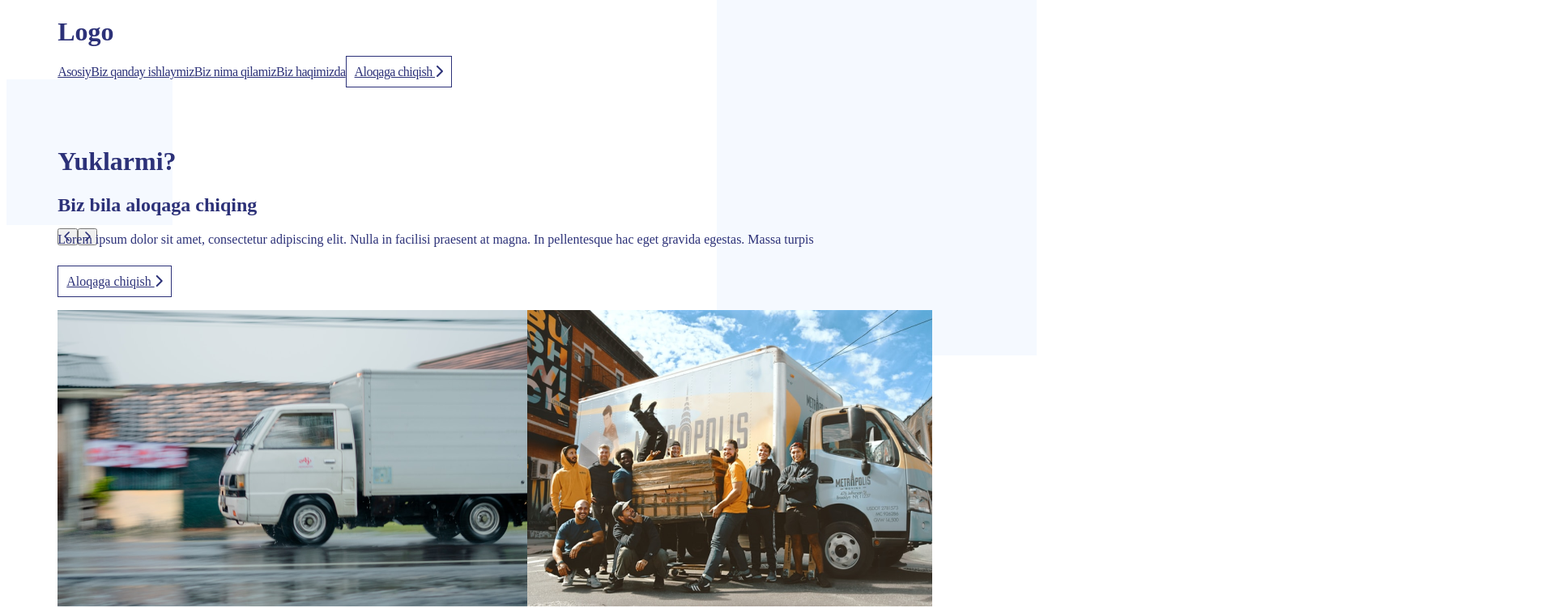
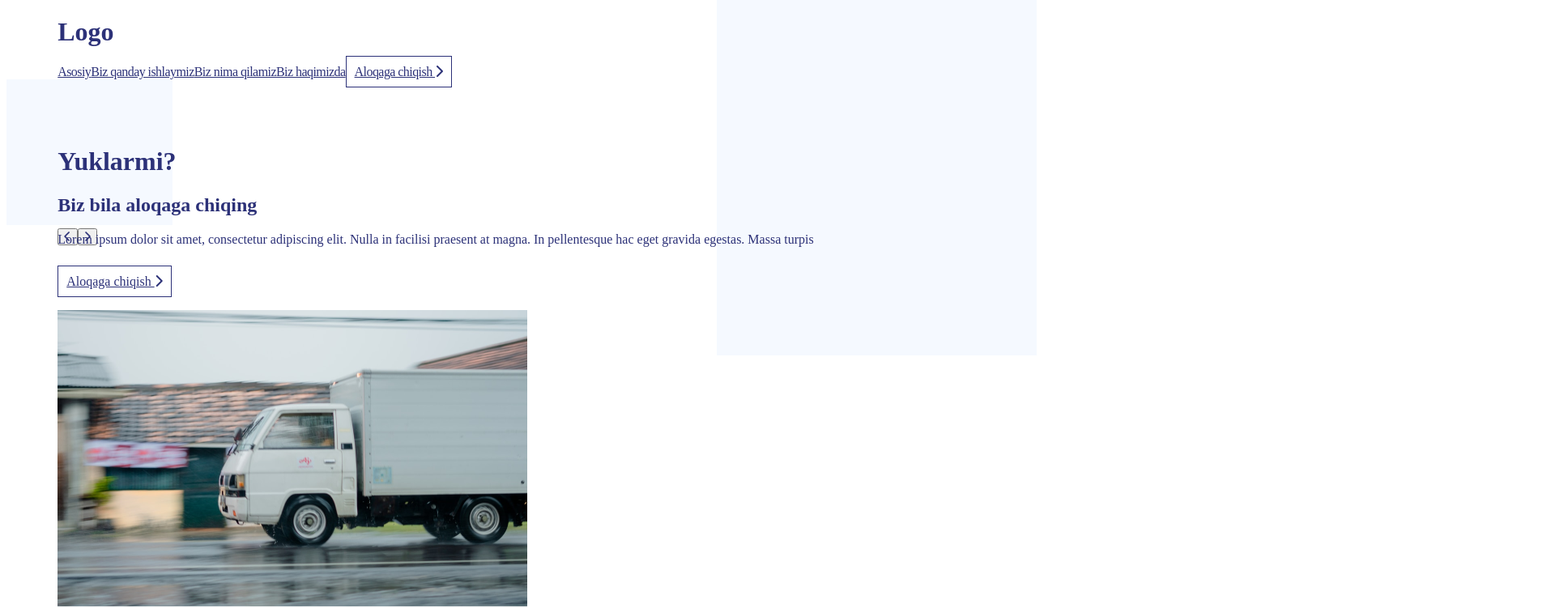
Before and after one commit to hakimov-dev/truck-service-landing, a Vue app: page / in a window 1280 px wide. Shown: the top 751 px of the page at 81% size, 1920 px wide, since content can reach past the window. Built offline with nearby package versions, Linux system fonts and the light colour scheme; the HTML template or start-up script is replaced by a standard one.

Commit message:
Added style in img

```diff
--- a/src/components/Header/components/Slider.vue
+++ b/src/components/Header/components/Slider.vue
@@ -33,4 +33,8 @@ export default {
 </script>
 
 <style scoped>
+img{
+   width: 580px;
+    height: 366px;
+}
 </style>
```
